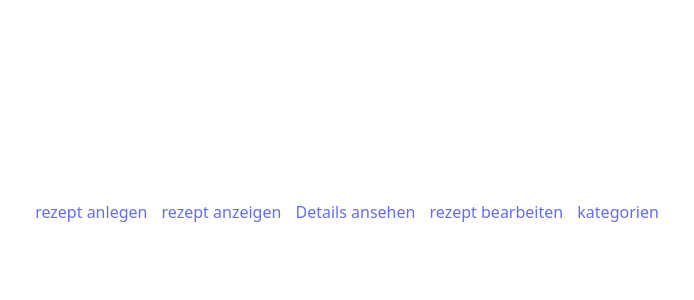
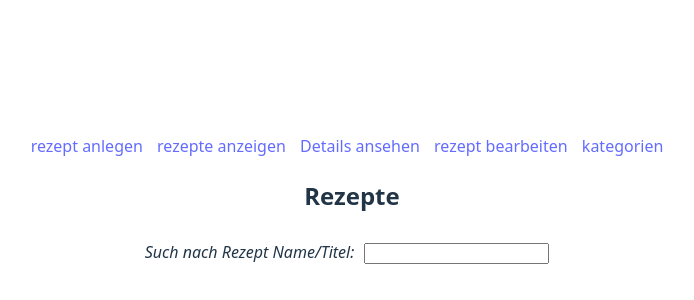
Before and after one commit to gab632/gabriel-assessment-2-2025, a React (Vite) app: page /rezepte-anzeigen in a window 1280 px wide. Shown: the part 188-488 px from the top of the page, without its empty margins (288-982 px from the left). Built offline with nearby package versions, Linux system fonts and the light colour scheme.

Commit message:
Completed task 2. search by title/name and list all the receipts.

```diff
--- a/src/App.jsx
+++ b/src/App.jsx
@@ -3,6 +3,7 @@ import { Route, Routes} from "react-router";
 import NavigationBar from "./components/NavigationBar.jsx";
 import {useEffect, useState} from "react";
 import RezeptAnlegen from "./components/RezeptAnlegen.jsx";
+import RezepteAnzeigen from "./components/RezepteAnzeigen.jsx";
 
 function App() {
 
@@ -23,18 +24,9 @@ function App() {
 
         // add the new rezept object to array
         // code as in https://react.dev/learn/updating-arrays-in-state
-        let tempArray = rezeptArray;
-        tempArray.push(rezept);
-        console.log("temp array ", tempArray);
-        setRezeptArray([
+        setRezeptArray(rezeptArray => [
             ...rezeptArray,
-            {
-                id: randomId,
-                name: e.rezeptName,
-                beschreibung: e.beschreibung,
-                zutaten: e.zutaten,
-                kategorie: e.kategorie
-            }
+            newRezept
         ])
 
     }
@@ -59,6 +51,14 @@ function App() {
                 element={<RezeptAnlegen
                     onSubmitRecipe={handleSubmitRecipe}/>}
             />
+            <Route
+                path={"/rezepte-anzeigen"}
+                element={<RezepteAnzeigen
+                    list={rezeptArray}
+                />}
+            />
+
+
 
         </Routes>
     </>
--- a/src/components/NavigationBar.jsx
+++ b/src/components/NavigationBar.jsx
@@ -5,7 +5,7 @@ function NavigationBar(){
     return (
         <nav>
             <Link to={"/rezept-anlegen"} style={{paddingRight: "10px"}}> rezept anlegen </Link>
-            <Link to={"/rezept-anzeigen"} style={{paddingRight: "10px"}}> rezept anzeigen </Link>
+            <Link to={"/rezepte-anzeigen"} style={{paddingRight: "10px"}}> rezepte anzeigen </Link>
             <Link to={"/details-ansehen"} style={{paddingRight: "10px"}}> Details ansehen </Link>
             <Link to={"/rezept-bearbeiten"} style={{paddingRight: "10px"}}> rezept bearbeiten </Link>
             <Link to={"/kategorien"} style={{paddingRight: "10px"}}> kategorien </Link>
--- a/src/components/RezepteAnzeigen.jsx
+++ b/src/components/RezepteAnzeigen.jsx
@@ -0,0 +1,38 @@
+import {useState} from "react";
+
+function RezepteAnzeigen({list}){
+    const [textData, setTextData] = useState("");
+
+    return (
+        <>
+          <h2>Rezepte</h2>
+            <form>
+                <i>Such nach Rezept Name/Titel:</i><input
+                    type="text"
+                    name={"rezept-titel-input"}
+                    value={textData}
+                    onChange={(e) => setTextData(e.target.value)}
+                    required/>
+
+            </form>
+            <ul>
+                {
+                    list
+                        .filter(w => w.name.toLowerCase().includes(textData.toLowerCase()))
+                        .map(rezept =>
+
+                        <li key={rezept.id}>
+                            <h3>Titel: {rezept.name}</h3>
+                            <h5>Kategorie: {rezept.kategorie}</h5>
+                        </li>
+                    )
+                }
+            </ul>
+
+
+        </>
+
+    )
+}
+
+export default RezepteAnzeigen;
--- a/src/index.css
+++ b/src/index.css
@@ -71,3 +71,6 @@ input{
   margin:10px;
 
 }
+li{
+  list-style-type: none;
+}
```
